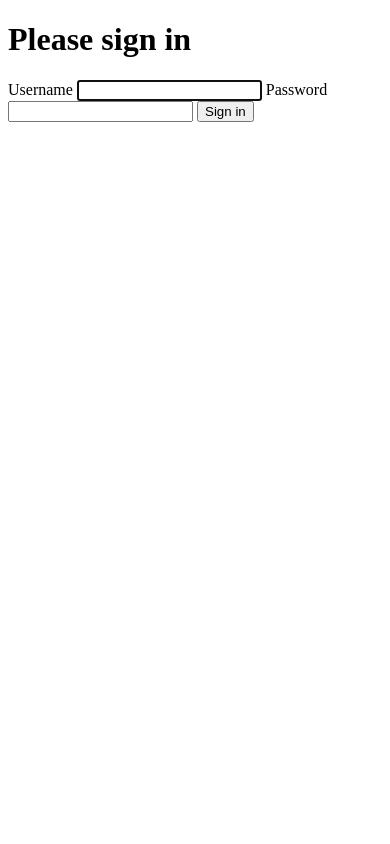
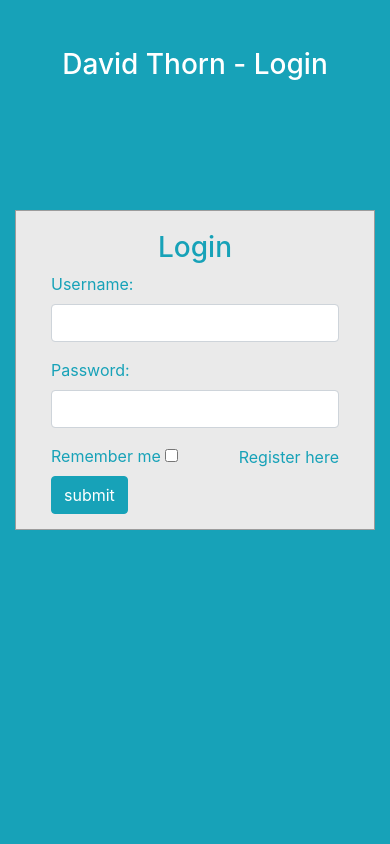
Before and after one commit to davidthorn/symfony, a Symfony app: template app/templates/security/login.html.twig in a window 390 px wide. Run offline with Twig, Linux system fonts and the light colour scheme; the template is opened without the code that fills it, so the values that code supplies are empty; some libraries are stand-ins or nearby versions.

Commit message:
Added funky login view and logic

```diff
--- /dev/null
+++ b/app/public/wd/css/login.css
@@ -0,0 +1,19 @@
+body {
+    margin: 0;
+    padding: 0;
+    background-color: #17a2b8;
+    height: 100vh;
+}
+#login .container #login-row #login-column #login-box {
+    margin-top: 120px;
+    max-width: 600px;
+    height: 320px;
+    border: 1px solid #9C9C9C;
+    background-color: #EAEAEA;
+}
+#login .container #login-row #login-column #login-box #login-form {
+    padding: 20px;
+}
+#login .container #login-row #login-column #login-box #login-form #register-link {
+    margin-top: -85px;
+}
--- a/app/src/Security/Roles.php
+++ b/app/src/Security/Roles.php
@@ -9,6 +9,10 @@ namespace App\Security;
  */
 final class Roles
 {
+    /**
+     * The user is authenticated and registered.
+     */
+    public const USER = 'ROLE_USER';
 
     /**
      * The user should be able to access the admin area, but not all areas.
--- a/app/templates/base.html.twig
+++ b/app/templates/base.html.twig
@@ -15,5 +15,9 @@
     </head>
     <body>
         {% block content %}{% endblock %}
+
+        {% block end_javascripts %}
+            {#{{ encore_entry_script_tags('app') }}#}
+        {% endblock %}
     </body>
 </html>
--- a/app/templates/security/login.html.twig
+++ b/app/templates/security/login.html.twig
@@ -2,48 +2,45 @@
 
 {% block title %}Log in!{% endblock %}
 
+{% block stylesheets %}
+    <link href="//maxcdn.bootstrapcdn.com/bootstrap/4.1.1/css/bootstrap.min.css" rel="stylesheet" id="bootstrap-css">
+    <link href="/wd/css/login.css" rel="stylesheet"/>
+{% endblock %}
+
+{% block javascripts %}
+    <script src="//cdnjs.cloudflare.com/ajax/libs/jquery/3.2.1/jquery.min.js"></script>
+    <script src="//maxcdn.bootstrapcdn.com/bootstrap/4.1.1/js/bootstrap.min.js"></script>
+{% endblock %}
+
 {% block content %}
-<form method="post">
-
-    {% for message in app.flashes('note') %}
-        <div class="alert alert-success">
-            {{ message }}
+    <div id="login">
+        <h3 class="text-center text-white pt-5">David Thorn - Login</h3>
+        <div class="container">
+            <div id="login-row" class="row justify-content-center align-items-center">
+                <div id="login-column" class="col-md-6">
+                    <div id="login-box" class="col-md-12">
+                        <form id="login-form" class="form" action="" method="post">
+                            <h3 class="text-center text-info">Login</h3>
+                            <div class="form-group">
+                                <label for="username" class="text-info">Username:</label><br>
+                                <input type="text" name="username" id="username" class="form-control" autocomplete="username" value="{{ last_username }}">
+                            </div>
+                            <div class="form-group">
+                                <label for="password" class="text-info">Password:</label><br>
+                                <input type="password" name="password" id="password" autocomplete="password" class="form-control">
+                            </div>
+                            <div class="form-group">
+                                <label for="remember-me" class="text-info"><span>Remember me</span> <span><input id="remember-me" name="remember-me" type="checkbox"></span></label><br>
+                                <input type="submit" name="submit" class="btn btn-info btn-md" value="submit">
+                            </div>
+                            <div id="register-link" class="text-right">
+                                <a href="#" class="text-info">Register here</a>
+                            </div>
+                            <input type="hidden" name="_csrf_token" value="{{ csrf_token('authenticate') }}">
+                        </form>
+                    </div>
+                </div>
+            </div>
         </div>
-    {% endfor %}
-
-    {% if error %}
-        <div class="alert alert-danger">{{ error.messageKey|trans(error.messageData, 'security') }}</div>
-    {% endif %}
-
-    {% if app.user %}
-        <div class="mb-3">
-            You are logged in as {{ app.user.username }}, <a href="{{ path('app_logout') }}">Logout</a>
-        </div>
-    {% endif %}
-
-    <h1 class="h3 mb-3 font-weight-normal">Please sign in</h1>
-    <label for="inputUsername">Username</label>
-    <input type="text" value="{{ last_username }}" name="username" id="inputUsername" class="form-control" autocomplete="username" required autofocus>
-    <label for="inputPassword">Password</label>
-    <input type="password" name="password" id="inputPassword" class="form-control" autocomplete="current-password" required>
-
-    <input type="hidden" name="_csrf_token"
-           value="{{ csrf_token('authenticate') }}"
-    >
-
-    {#
-        Uncomment this section and add a remember_me option below your firewall to activate remember me functionality.
-        See https://symfony.com/doc/current/security/remember_me.html
-
-        <div class="checkbox mb-3">
-            <label>
-                <input type="checkbox" name="_remember_me"> Remember me
-            </label>
-        </div>
-    #}
-
-    <button class="btn btn-lg btn-primary" type="submit">
-        Sign in
-    </button>
-</form>
+    </div>
 {% endblock %}
```
Also changed, not shown: app/src/Controller/Frontend/Pages/HomeController.php (+20 -2 lines), app/src/Interfaces/HomeViewModelInterface.php (added, +45 -0 lines), app/src/ViewModel/HomeViewModel.php (added, +57 -0 lines), app/templates/views/pages/home.html.twig (+11 -0 lines).
